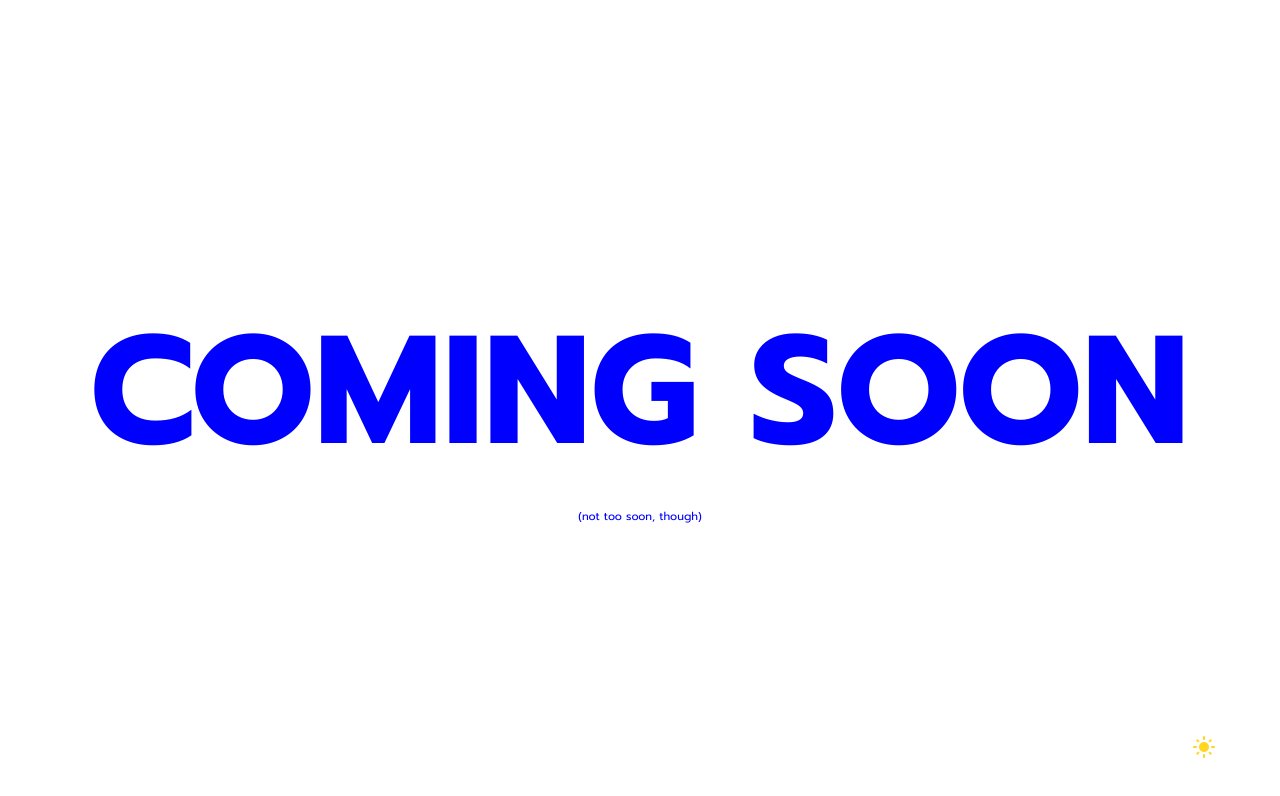
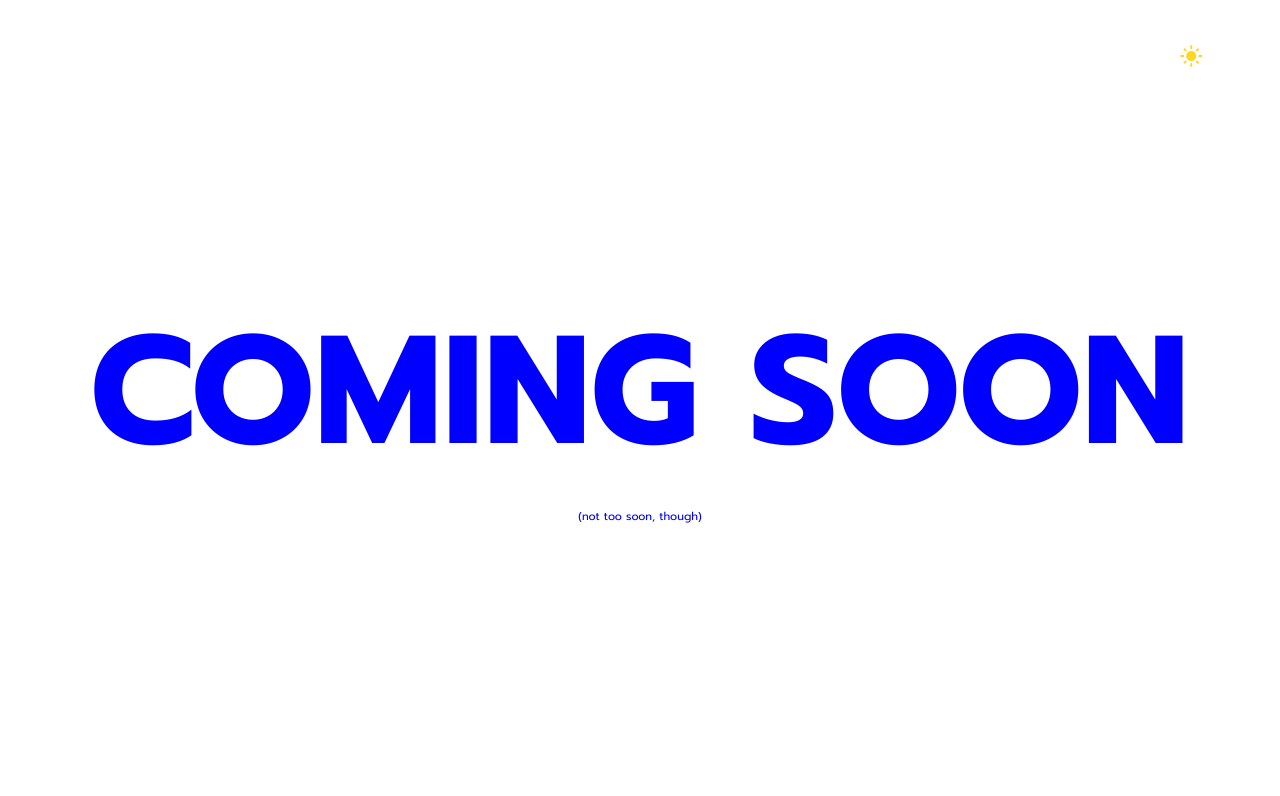
Before and after one commit to thediogo/thediogo.github.io, a plain HTML site: page index.html in a window 1280 px wide. Drawn offline with Linux system fonts and the light colour scheme.

Commit message:
Move theme switch button to top of the page

```diff
--- a/styles/main.css
+++ b/styles/main.css
@@ -57,8 +57,8 @@ button .material-icons {
 
 .theme-switch-container {
     position: absolute;
-    right: 5%;
-    bottom: 5%;
+    right: 6%;
+    top: 5%;
 }
 
 .theme-switch-button {
```
